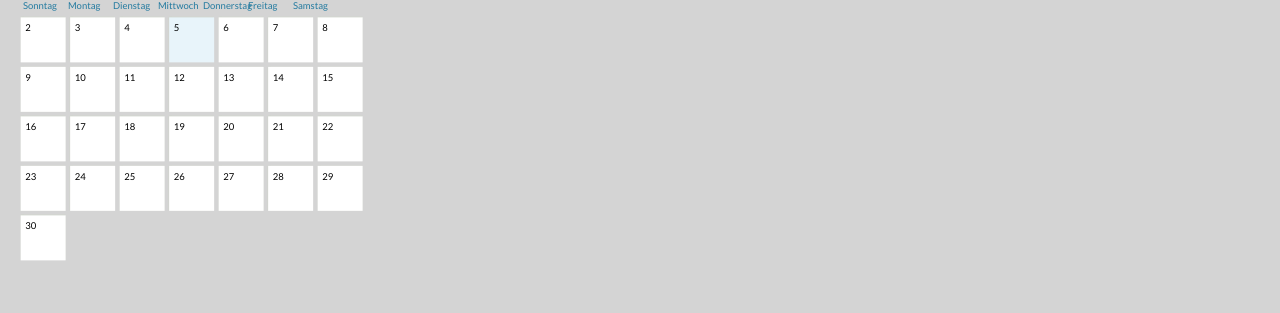
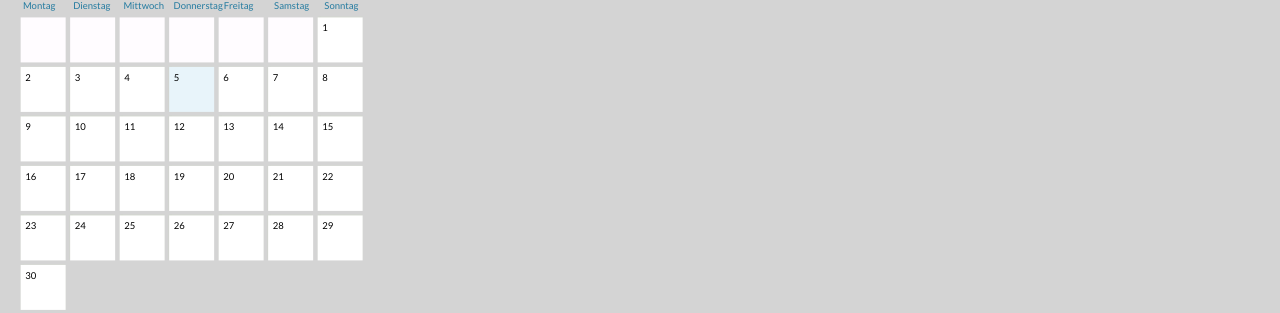
Before and after one commit to MeinNameAsti/LamReminder, a website: page www/index.html in a window 1280 px wide. Shown: the part 110-423 px from the top of the page. Drawn offline with Linux system fonts and the light colour scheme.

Commit message:
calendar corrected so that the 1st day of the month can be seen again and the first day of the week is monday

```diff
--- a/www/css/index.css
+++ b/www/css/index.css
@@ -106,6 +106,7 @@ button {
 #weekdays {
   width: 100%;
   display: flex;
+  justify-content: space-between;
   color: #247ba0;
 }
 
--- a/www/index.html
+++ b/www/index.html
@@ -48,13 +48,13 @@
       </div>
 
       <div id="weekdays">
-        <div>Sonntag</div>
         <div>Montag</div>
         <div>Dienstag</div>
         <div>Mittwoch</div>
         <div>Donnerstag</div>
         <div>Freitag</div>
         <div>Samstag</div>
+        <div>Sonntag</div>
       </div>
 
       <div id="calendar"></div>
--- a/www/js/index.js
+++ b/www/js/index.js
@@ -32,13 +32,13 @@ const deleteEventModal = document.getElementById("deleteEventModal");
 const backDrop = document.getElementById("modalBackDrop");
 const eventTitleInput = document.getElementById("eventTitleInput");
 const weekdays = [
-  "Sonntag",
   "Montag",
   "Dienstag",
   "Mittwoch",
   "Donnerstag",
   "Freitag",
   "Samstag",
+  "Sonntag",
 ];
 
 function openModal(date) {
@@ -70,7 +70,9 @@ function load() {
   const firstDayOfMonth = new Date(year, month, 1);
   const daysInMonth = new Date(year, month + 1, 0).getDate();
 
-  const dateString = firstDayOfMonth.toLocaleDateString("en-us", {
+  console.log("daysInMonth: ", daysInMonth);
+
+  const dateString = firstDayOfMonth.toLocaleDateString("de-DE", {
     weekday: "long",
     year: "numeric",
     month: "numeric",
@@ -78,8 +80,10 @@ function load() {
   });
   const paddingDays = weekdays.indexOf(dateString.split(", ")[0]);
 
+  console.log("paddingDays: ", paddingDays);
+
   document.getElementById("monthDisplay").innerText = `${dt.toLocaleDateString(
-    "en-us",
+    "de-DE",
     { month: "long" }
   )} ${year}`;
 
```
